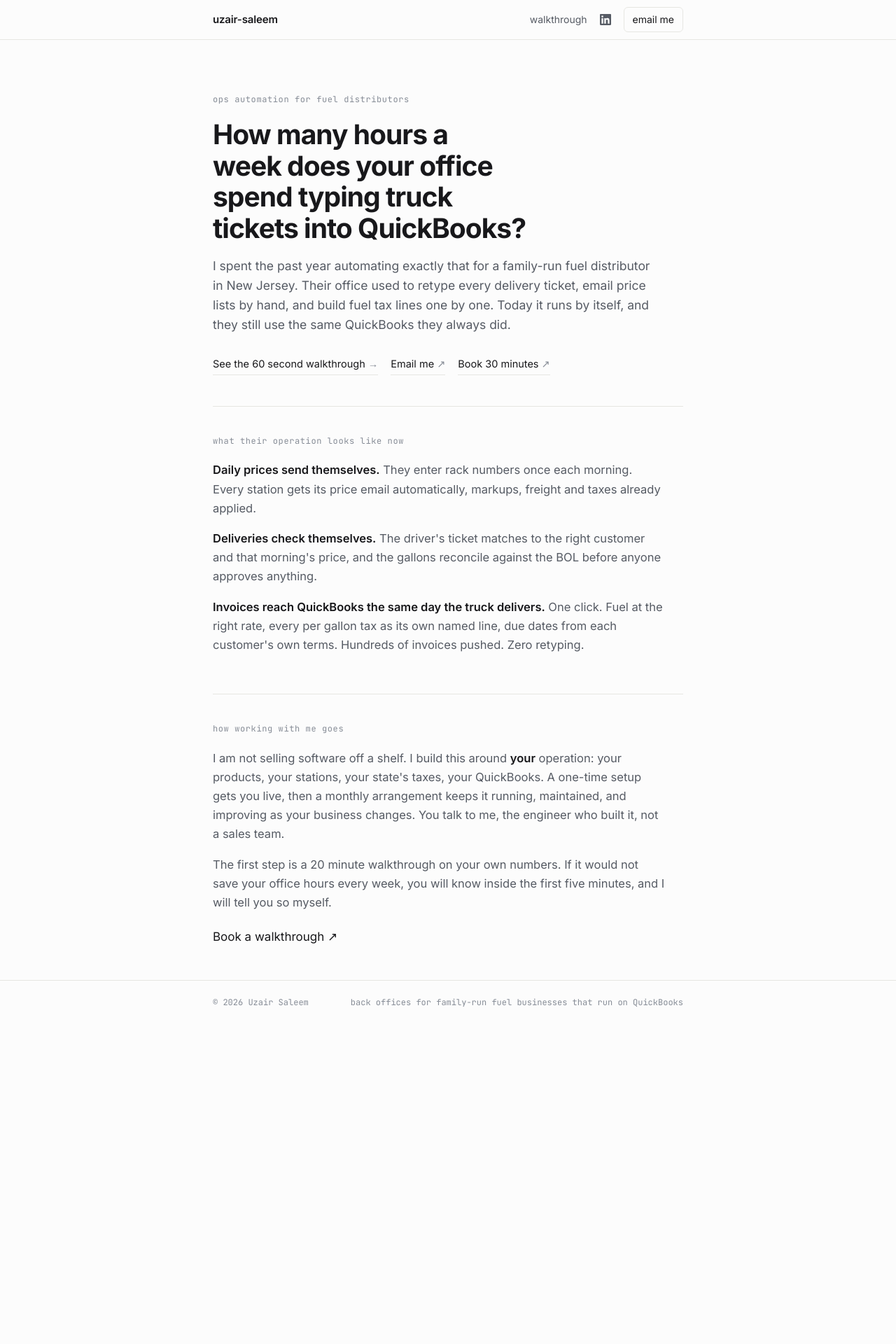
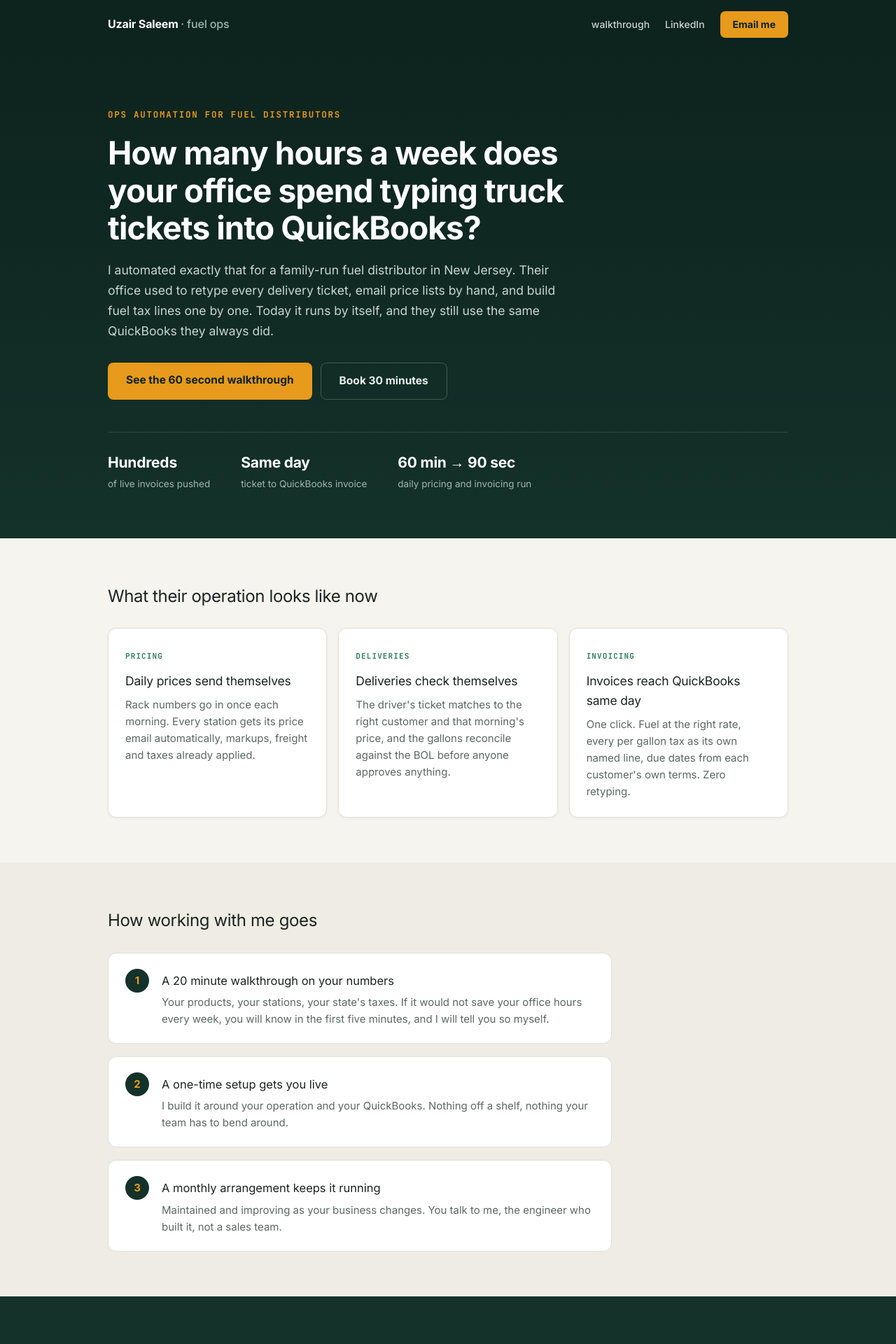
Before and after one commit to developeruzairsaleem/personal-portfolio, a Next.js app: page / in a window 1280 px wide. Shown: the top 1920 px of the page at 70% size. Before the commit the page ends 1483 px from the top, so only its background shows below. Built offline with nearby package versions, Linux system fonts and the light colour scheme.

Commit message:
Redesign the service look: petrol green and amber, dark hero and CTA band

```diff
--- a/src/app/demo/walkthrough.tsx
+++ b/src/app/demo/walkthrough.tsx
@@ -14,22 +14,20 @@ export function Walkthrough() {
   const [step, setStep] = useState(0);
 
   return (
-    <main className="wrap">
-      <section className="intro" style={{ paddingBottom: 28 }}>
-        <p className="label fade">
-          <span>walkthrough with sample data</span>
-          <span className="x"><Link href="/">← back</Link></span>
+    <main className="fd-wrap">
+      <section className="fd-head">
+        <p className="fd-kick">
+          <span>Walkthrough with sample data</span>
+          <Link href="/">← back</Link>
         </p>
-        <h1 className="fade d1" style={{ maxWidth: "18ch" }}>
-          From truck ticket to QuickBooks invoice, same day
-        </h1>
-        <p className="sub fade d2">
+        <h1>From truck ticket to QuickBooks invoice, same day</h1>
+        <p className="fd-sub">
           This is the system I built for a New Jersey fuel distributor, shown
           here with sample numbers. Click through the three steps.
         </p>
       </section>
 
-      <div className="fd-steps fade d2">
+      <div className="fd-steps">
         {STEPS.map((label, i) => (
           <button
             key={label}
@@ -44,7 +42,7 @@ export function Walkthrough() {
         ))}
       </div>
 
-      <div className="fd-card fade d3">
+      <div className="fd-card">
         {step === 0 && (
           <div>
             <p className="fd-cap">
@@ -173,43 +171,48 @@ export function Walkthrough() {
       </div>
 
       <style>{`
+        .fd-wrap { max-width: 860px; margin: 0 auto; padding: 40px 24px 70px; }
+        .fd-head .fd-kick { display: flex; justify-content: space-between; font-family: var(--font-mono), monospace; font-size: 12px; letter-spacing: 0.12em; text-transform: uppercase; color: var(--fz-green); font-weight: 600; margin: 0 0 14px; }
+        .fd-head .fd-kick a { color: var(--fz-mut); text-transform: none; letter-spacing: 0; font-family: inherit; }
+        .fd-head h1 { font-size: clamp(24px, 4vw, 32px); letter-spacing: -0.02em; color: var(--fz-ink); margin: 0 0 12px; line-height: 1.2; }
+        .fd-sub { color: var(--fz-mut); font-size: 16px; margin: 0 0 26px; max-width: 58ch; }
         .fd-steps { display: flex; gap: 8px; margin: 6px 0 16px; }
-        .fd-pill { flex: 1; font: inherit; font-size: 13px; font-weight: 600; padding: 9px 6px; border-radius: 7px; border: 1px solid var(--line); background: var(--bg-2); color: var(--muted); cursor: pointer; text-align: center; }
-        .fd-pill.on { background: var(--bg); color: var(--accent); border-color: var(--accent); }
-        .fd-pill.done { color: var(--green); }
-        .fd-card { border: 1px solid var(--line); border-radius: 10px; padding: 22px; background: var(--bg); margin-bottom: 60px; }
-        .fd-cap { margin: 0 0 16px; font-size: 15.5px; color: var(--muted); }
-        .fd-cap b { color: var(--ink); font-weight: 600; }
-        .fd-ticket { border: 1.5px solid var(--ink); padding: 18px; max-width: 460px; margin: 0 auto; background: #fffdf6; }
+        .fd-pill { flex: 1; font: inherit; font-size: 13px; font-weight: 600; padding: 9px 6px; border-radius: 7px; border: 1px solid var(--fz-line); background: #efede6; color: var(--fz-mut); cursor: pointer; text-align: center; }
+        .fd-pill.on { background: var(--fz-card); color: var(--fz-deep); border-color: var(--fz-deep); font-weight: 700; }
+        .fd-pill.done { color: var(--fz-green); }
+        .fd-card { border: 1px solid var(--fz-line); border-radius: 10px; padding: 22px; background: var(--fz-card); margin-bottom: 60px; }
+        .fd-cap { margin: 0 0 16px; font-size: 15.5px; color: var(--fz-mut); }
+        .fd-cap b { color: var(--fz-ink); font-weight: 600; }
+        .fd-ticket { border: 1.5px solid var(--fz-ink); padding: 18px; max-width: 460px; margin: 0 auto; background: #fffdf6; }
         .fd-ticket h3 { font-size: 12.5px; text-align: center; margin: 0 0 10px; letter-spacing: 0.05em; }
         .fd-ticket table { width: 100%; font-size: 12.5px; border-collapse: collapse; }
         .fd-ticket td { padding: 3px 4px; }
-        .fd-ticket .rule td { border-top: 1px dashed var(--ink); }
+        .fd-ticket .rule td { border-top: 1px dashed var(--fz-ink); }
         .fd-ticket .stamp { text-align: center; margin-top: 12px; font-size: 11.5px; color: #8a6d1a; font-weight: 700; }
-        .fd-row { display: flex; justify-content: space-between; align-items: center; border: 1px solid var(--line); border-radius: 8px; padding: 11px 15px; margin-bottom: 13px; background: var(--bg-2); }
+        .fd-row { display: flex; justify-content: space-between; align-items: center; border: 1px solid var(--fz-line); border-radius: 8px; padding: 11px 15px; margin-bottom: 13px; background: #efede6; }
         .fd-row b { display: block; font-size: 15px; }
-        .fd-row small { color: var(--faint); font-size: 12.5px; }
-        .fd-badge { font-family: var(--font-mono), monospace; font-size: 11px; font-weight: 700; padding: 4px 10px; border-radius: 999px; background: #e7f2ec; color: var(--green); white-space: nowrap; }
-        .fd-panel { border: 1px solid var(--line); border-radius: 8px; overflow-x: auto; }
-        .fd-panel h4 { font-family: var(--font-mono), monospace; font-size: 11px; text-transform: uppercase; letter-spacing: 0.09em; color: var(--faint); padding: 9px 14px; margin: 0; background: var(--bg-2); font-weight: 500; }
+        .fd-row small { color: #8b948f; font-size: 12.5px; }
+        .fd-badge { font-family: var(--font-mono), monospace; font-size: 11px; font-weight: 700; padding: 4px 10px; border-radius: 999px; background: #e7f2ec; color: var(--fz-green); white-space: nowrap; }
+        .fd-panel { border: 1px solid var(--fz-line); border-radius: 8px; overflow-x: auto; }
+        .fd-panel h4 { font-family: var(--font-mono), monospace; font-size: 11px; text-transform: uppercase; letter-spacing: 0.09em; color: #8b948f; padding: 9px 14px; margin: 0; background: #efede6; font-weight: 500; }
         .fd-panel table { width: 100%; border-collapse: collapse; font-size: 13.5px; min-width: 420px; }
-        .fd-panel td, .fd-panel th { padding: 8px 14px; text-align: right; border-top: 1px solid var(--line-2); }
+        .fd-panel td, .fd-panel th { padding: 8px 14px; text-align: right; border-top: 1px solid var(--fz-line); }
         .fd-panel td:first-child, .fd-panel th:first-child { text-align: left; }
-        .fd-panel th { font-family: var(--font-mono), monospace; font-size: 10.5px; text-transform: uppercase; color: var(--faint); letter-spacing: 0.06em; border-top: 0; font-weight: 500; }
-        .fd-panel .tax td { color: var(--faint); font-size: 12.5px; }
-        .fd-panel .total td { font-weight: 700; border-top: 2px solid var(--ink); }
-        .fd-check { margin-top: 13px; padding: 10px 14px; border-radius: 8px; background: #e7f2ec; color: var(--green); font-size: 13px; font-weight: 500; }
-        .fd-qb { border: 1px solid var(--line); border-radius: 8px; padding: 18px; background: var(--bg); max-width: 540px; margin: 0 auto; }
+        .fd-panel th { font-family: var(--font-mono), monospace; font-size: 10.5px; text-transform: uppercase; color: #8b948f; letter-spacing: 0.06em; border-top: 0; font-weight: 500; }
+        .fd-panel .tax td { color: #8b948f; font-size: 12.5px; }
+        .fd-panel .total td { font-weight: 700; border-top: 2px solid var(--fz-ink); }
+        .fd-check { margin-top: 13px; padding: 10px 14px; border-radius: 8px; background: #e7f2ec; color: var(--fz-green); font-size: 13px; font-weight: 500; }
+        .fd-qb { border: 1px solid var(--fz-line); border-radius: 8px; padding: 18px; background: var(--fz-card); max-width: 540px; margin: 0 auto; }
         .fd-qb .head { display: flex; justify-content: space-between; margin-bottom: 13px; }
         .fd-qb .head b { font-size: 16px; }
-        .fd-qb .head small { color: var(--faint); display: block; font-size: 12.5px; }
-        .fd-synced { display: inline-block; margin-top: 14px; background: #e7f2ec; color: var(--green); font-weight: 600; font-size: 12.5px; padding: 6px 13px; border-radius: 999px; }
+        .fd-qb .head small { color: #8b948f; display: block; font-size: 12.5px; }
+        .fd-synced { display: inline-block; margin-top: 14px; background: #e7f2ec; color: var(--fz-green); font-weight: 600; font-size: 12.5px; padding: 6px 13px; border-radius: 999px; }
         .fd-synced::before { content: "✓ "; }
-        .fd-cta { text-align: center; margin: 22px 0 0; font-size: 15px; color: var(--muted); }
-        .fd-cta a { color: var(--accent); font-weight: 600; }
+        .fd-cta { text-align: center; margin: 22px 0 0; font-size: 15px; color: var(--fz-mut); }
+        .fd-cta a { color: var(--fz-deep); font-weight: 600; }
         .fd-nav { display: flex; justify-content: space-between; margin-top: 20px; }
-        .fd-btn { font: inherit; font-size: 14px; font-weight: 600; padding: 10px 22px; border-radius: 7px; border: 1px solid var(--accent); background: var(--accent); color: #fff; cursor: pointer; }
-        .fd-btn.ghost { background: var(--bg); color: var(--accent); }
+        .fd-btn { font: inherit; font-size: 14.5px; font-weight: 700; padding: 10px 24px; border-radius: 8px; border: 1.5px solid var(--fz-amber); background: var(--fz-amber); color: var(--fz-deeper); cursor: pointer; }
+        .fd-btn.ghost { background: var(--fz-card); color: var(--fz-deep); border-color: var(--fz-line); }
         .fd-btn[disabled] { opacity: 0.35; cursor: default; }
         @media (max-width: 560px) { .fd-steps { flex-direction: column; } }
       `}</style>
--- a/src/app/page.tsx
+++ b/src/app/page.tsx
@@ -1,82 +1,161 @@
 import Link from "next/link";
-import { Nav, Footer, LINKS, EMAIL } from "./site-chrome";
+import { EMAIL, LINKS } from "./site-chrome";
+import { ServiceNav, ServiceFooter, ServiceStyles } from "./service-chrome";
 
 export default function Home() {
   return (
     <>
-      <Nav />
-      <main className="wrap">
-        <section className="intro">
-          <p className="label fade">
-            <span>ops automation for fuel distributors</span>
-          </p>
-          <h1 className="fade d1" style={{ maxWidth: "17ch" }}>
+      <ServiceStyles />
+      <ServiceNav />
+
+      {/* HERO */}
+      <section className="fz-hero">
+        <div className="fz-hero-in">
+          <p className="fz-kicker">Ops automation for fuel distributors</p>
+          <h1>
             How many hours a week does your office spend typing truck tickets
             into QuickBooks?
           </h1>
-          <p className="sub fade d2">
-            I spent the past year automating exactly that for a family-run fuel
-            distributor in New Jersey. Their office used to retype every
-            delivery ticket, email price lists by hand, and build fuel tax
-            lines one by one. Today it runs by itself, and they still use the
-            same QuickBooks they always did.
+          <p className="fz-sub">
+            I automated exactly that for a family-run fuel distributor in New
+            Jersey. Their office used to retype every delivery ticket, email
+            price lists by hand, and build fuel tax lines one by one. Today it
+            runs by itself, and they still use the same QuickBooks they always
+            did.
           </p>
-          <p className="links fade d3">
-            <Link href="/demo">See the 60 second walkthrough <span className="x">→</span></Link>
-            <a href={`mailto:${EMAIL}?subject=Walkthrough for my company`}>Email me <span className="x">↗</span></a>
-            <a href={LINKS.calendly} target="_blank" rel="noopener noreferrer">Book 30 minutes <span className="x">↗</span></a>
+          <div className="fz-hero-cta">
+            <Link href="/demo" className="fz-btn">See the 60 second walkthrough</Link>
+            <a href={LINKS.calendly} target="_blank" rel="noopener noreferrer" className="fz-btn ghost">Book 30 minutes</a>
+          </div>
+          <div className="fz-stats">
+            <div><b>Hundreds</b><span>of live invoices pushed</span></div>
+            <div><b>Same day</b><span>ticket to QuickBooks invoice</span></div>
+            <div><b>60 min &rarr; 90 sec</b><span>daily pricing and invoicing run</span></div>
+          </div>
+        </div>
+      </section>
+
+      {/* WHAT IT DOES */}
+      <section className="fz-sec">
+        <div className="fz-sec-in">
+          <h2>What their operation looks like now</h2>
+          <div className="fz-cards">
+            <div className="fz-card">
+              <span className="fz-tag">pricing</span>
+              <h3>Daily prices send themselves</h3>
+              <p>
+                Rack numbers go in once each morning. Every station gets its
+                price email automatically, markups, freight and taxes already
+                applied.
+              </p>
+            </div>
+            <div className="fz-card">
+              <span className="fz-tag">deliveries</span>
+              <h3>Deliveries check themselves</h3>
+              <p>
+                The driver&apos;s ticket matches to the right customer and that
+                morning&apos;s price, and the gallons reconcile against the BOL
+                before anyone approves anything.
+              </p>
+            </div>
+            <div className="fz-card">
+              <span className="fz-tag">invoicing</span>
+              <h3>Invoices reach QuickBooks same day</h3>
+              <p>
+                One click. Fuel at the right rate, every per gallon tax as its
+                own named line, due dates from each customer&apos;s own terms.
+                Zero retyping.
+              </p>
+            </div>
+          </div>
+        </div>
+      </section>
+
+      {/* HOW IT GOES */}
+      <section className="fz-sec alt">
+        <div className="fz-sec-in">
+          <h2>How working with me goes</h2>
+          <div className="fz-steps">
+            <div className="fz-step">
+              <span className="fz-num">1</span>
+              <div>
+                <h3>A 20 minute walkthrough on your numbers</h3>
+                <p>
+                  Your products, your stations, your state&apos;s taxes. If it
+                  would not save your office hours every week, you will know in
+                  the first five minutes, and I will tell you so myself.
+                </p>
+              </div>
+            </div>
+            <div className="fz-step">
+              <span className="fz-num">2</span>
+              <div>
+                <h3>A one-time setup gets you live</h3>
+                <p>
+                  I build it around your operation and your QuickBooks. Nothing
+                  off a shelf, nothing your team has to bend around.
+                </p>
+              </div>
+            </div>
+            <div className="fz-step">
+              <span className="fz-num">3</span>
+              <div>
+                <h3>A monthly arrangement keeps it running</h3>
+                <p>
+                  Maintained and improving as your business changes. You talk
+                  to me, the engineer who built it, not a sales team.
+                </p>
+              </div>
+            </div>
+          </div>
+        </div>
+      </section>
+
+      {/* FINAL CTA */}
+      <section className="fz-end">
+        <div className="fz-end-in">
+          <h2>See it on your own numbers</h2>
+          <p>
+            Email me one line about your operation and I will set up the
+            walkthrough. I usually reply within a day.
           </p>
-        </section>
+          <a href={`mailto:${EMAIL}?subject=Walkthrough for my company`} className="fz-btn">Email me</a>
+        </div>
+      </section>
 
-        <section className="block">
-          <p className="label"><span>what their operation looks like now</span></p>
-          <div className="fuel-points">
-            <p>
-              <b>Daily prices send themselves.</b> They enter rack numbers once
-              each morning. Every station gets its price email automatically,
-              markups, freight and taxes already applied.
-            </p>
-            <p>
-              <b>Deliveries check themselves.</b> The driver&apos;s ticket
-              matches to the right customer and that morning&apos;s price, and
-              the gallons reconcile against the BOL before anyone approves
-              anything.
-            </p>
-            <p>
-              <b>Invoices reach QuickBooks the same day the truck delivers.</b>{" "}
-              One click. Fuel at the right rate, every per gallon tax as its
-              own named line, due dates from each customer&apos;s own terms.
-              Hundreds of invoices pushed. Zero retyping.
-            </p>
-          </div>
-        </section>
+      <ServiceFooter />
 
-        <section className="block">
-          <p className="label"><span>how working with me goes</span></p>
-          <div className="fuel-points">
-            <p>
-              I am not selling software off a shelf. I build this around{" "}
-              <b>your</b> operation: your products, your stations, your
-              state&apos;s taxes, your QuickBooks. A one-time setup gets you
-              live, then a monthly arrangement keeps it running, maintained,
-              and improving as your business changes. You talk to me, the
-              engineer who built it, not a sales team.
-            </p>
-            <p>
-              The first step is a 20 minute walkthrough on your own numbers. If
-              it would not save your office hours every week, you will know
-              inside the first five minutes, and I will tell you so myself.
-            </p>
-          </div>
-          <p className="links" style={{ marginTop: 22 }}>
-            <a href={`mailto:${EMAIL}?subject=Walkthrough for my company`}>Book a walkthrough <span className="x">↗</span></a>
-          </p>
-        </section>
-      </main>
-      <Footer />
       <style>{`
-        .fuel-points p { margin: 0 0 16px; color: var(--muted); font-size: 16.5px; line-height: 1.65; max-width: 62ch; }
-        .fuel-points p b { color: var(--ink); font-weight: 600; }
+        .fz-hero { background: linear-gradient(180deg, var(--fz-deeper) 0%, var(--fz-deep) 100%); color: #fff; }
+        .fz-hero-in { max-width: 1020px; margin: 0 auto; padding: 84px 24px 64px; }
+        .fz-kicker { font-family: var(--font-mono), monospace; font-size: 12.5px; letter-spacing: 0.14em; text-transform: uppercase; color: var(--fz-amber); margin: 0 0 18px; font-weight: 600; }
+        .fz-hero h1 { font-size: clamp(30px, 4.6vw, 46px); line-height: 1.16; letter-spacing: -0.02em; margin: 0 0 20px; max-width: 21ch; font-weight: 750; }
+        .fz-sub { font-size: 17.5px; line-height: 1.65; color: #c8d6cf; max-width: 60ch; margin: 0 0 30px; }
+        .fz-hero-cta { display: flex; flex-wrap: wrap; gap: 12px; margin-bottom: 46px; }
+        .fz-btn { display: inline-block; background: var(--fz-amber); color: var(--fz-deeper); font-weight: 700; font-size: 15.5px; padding: 13px 26px; border-radius: 8px; transition: background 0.15s; }
+        .fz-btn:hover { background: #f2ab33; }
+        .fz-btn.ghost { background: transparent; color: #e9f0ec; border: 1.5px solid #3f5d52; }
+        .fz-btn.ghost:hover { background: rgba(255,255,255,0.06); border-color: #6b8a7d; }
+        .fz-stats { display: flex; flex-wrap: wrap; gap: 14px 44px; border-top: 1px solid #2b473e; padding-top: 26px; }
+        .fz-stats b { display: block; font-size: 21px; letter-spacing: -0.01em; color: #fff; }
+        .fz-stats span { font-size: 13.5px; color: #9db8ae; }
+        .fz-sec { padding: 64px 0; }
+        .fz-sec.alt { background: #eeece4; }
+        .fz-sec-in, .fz-end-in { max-width: 1020px; margin: 0 auto; padding: 0 24px; }
+        .fz-sec h2 { font-size: 24px; letter-spacing: -0.015em; color: var(--fz-ink); margin: 0 0 26px; }
+        .fz-cards { display: grid; grid-template-columns: repeat(auto-fit, minmax(260px, 1fr)); gap: 16px; }
+        .fz-card { background: var(--fz-card); border: 1px solid var(--fz-line); border-radius: 12px; padding: 24px; box-shadow: 0 1px 4px rgba(27,36,32,0.05); }
+        .fz-tag { font-family: var(--font-mono), monospace; font-size: 11px; text-transform: uppercase; letter-spacing: 0.1em; color: var(--fz-green); font-weight: 600; }
+        .fz-card h3 { font-size: 17.5px; margin: 10px 0 8px; color: var(--fz-ink); letter-spacing: -0.01em; }
+        .fz-card p { font-size: 15px; line-height: 1.6; color: var(--fz-mut); margin: 0; }
+        .fz-steps { display: flex; flex-direction: column; gap: 18px; max-width: 720px; }
+        .fz-step { display: flex; gap: 18px; background: var(--fz-card); border: 1px solid var(--fz-line); border-radius: 12px; padding: 22px 24px; }
+        .fz-num { flex: none; width: 34px; height: 34px; border-radius: 50%; background: var(--fz-deep); color: var(--fz-amber); font-weight: 800; display: flex; align-items: center; justify-content: center; font-size: 15px; }
+        .fz-step h3 { font-size: 16.5px; margin: 4px 0 6px; color: var(--fz-ink); }
+        .fz-step p { font-size: 15px; line-height: 1.6; color: var(--fz-mut); margin: 0; }
+        .fz-end { background: var(--fz-deep); color: #fff; padding: 64px 0; }
+        .fz-end h2 { font-size: 26px; margin: 0 0 12px; letter-spacing: -0.015em; }
+        .fz-end p { color: #c8d6cf; font-size: 16.5px; margin: 0 0 24px; max-width: 52ch; }
       `}</style>
     </>
   );
--- /dev/null
+++ b/src/app/service-chrome.tsx
@@ -0,0 +1,66 @@
+import Link from "next/link";
+import { EMAIL, LINKS } from "./site-chrome";
+
+/**
+ * Chrome for the fuel-ops service pages (root + /demo): dark petrol-green
+ * bar and footer, amber CTA. Distinct identity from the client app.
+ */
+export function ServiceNav() {
+  return (
+    <header className="fz-nav">
+      <div className="fz-nav-in">
+        <Link href="/" className="fz-brand">
+          Uzair Saleem <span>· fuel ops</span>
+        </Link>
+        <nav className="fz-nav-links">
+          <Link href="/demo">walkthrough</Link>
+          <a href={LINKS.linkedin} target="_blank" rel="noopener noreferrer">LinkedIn</a>
+          <a className="fz-cta" href={`mailto:${EMAIL}?subject=Walkthrough for my company`}>Email me</a>
+        </nav>
+      </div>
+    </header>
+  );
+}
+
+export function ServiceFooter() {
+  return (
+    <footer className="fz-foot">
+      <div className="fz-foot-in">
+        <span>© {new Date().getFullYear()} Uzair Saleem</span>
+        <span>back offices for family-run fuel businesses that run on QuickBooks</span>
+      </div>
+    </footer>
+  );
+}
+
+export function ServiceStyles() {
+  return (
+    <style>{`
+      :root {
+        --fz-deep: #14312a;
+        --fz-deeper: #0d231e;
+        --fz-amber: #e79a1b;
+        --fz-amber-d: #c98410;
+        --fz-bg: #f5f4ef;
+        --fz-card: #ffffff;
+        --fz-ink: #1b2420;
+        --fz-mut: #5b6862;
+        --fz-line: #e0ded5;
+        --fz-green: #2f7d57;
+      }
+      body { background: var(--fz-bg); }
+      .fz-nav { background: var(--fz-deeper); }
+      .fz-nav-in { max-width: 1020px; margin: 0 auto; padding: 16px 24px; display: flex; align-items: center; justify-content: space-between; }
+      .fz-brand { font-weight: 700; font-size: 16px; color: #fff; letter-spacing: -0.01em; }
+      .fz-brand span { color: #9db8ae; font-weight: 500; }
+      .fz-nav-links { display: flex; align-items: center; gap: 22px; }
+      .fz-nav-links a { font-size: 14px; color: #c8d6cf; font-weight: 500; transition: color 0.15s; }
+      .fz-nav-links a:hover { color: #fff; }
+      .fz-nav-links .fz-cta { background: var(--fz-amber); color: var(--fz-deeper); font-weight: 700; padding: 8px 18px; border-radius: 7px; }
+      .fz-nav-links .fz-cta:hover { background: #f2ab33; color: var(--fz-deeper); }
+      .fz-foot { background: var(--fz-deeper); margin-top: 0; }
+      .fz-foot-in { max-width: 1020px; margin: 0 auto; padding: 26px 24px; display: flex; flex-wrap: wrap; gap: 8px 24px; justify-content: space-between; color: #9db8ae; font-size: 13.5px; }
+      @media (max-width: 560px) { .fz-nav-links { gap: 14px; } .fz-nav-links a:not(.fz-cta) { display: none; } }
+    `}</style>
+  );
+}
```
Also changed, not shown: src/app/demo/page.tsx (+4 -3 lines).
